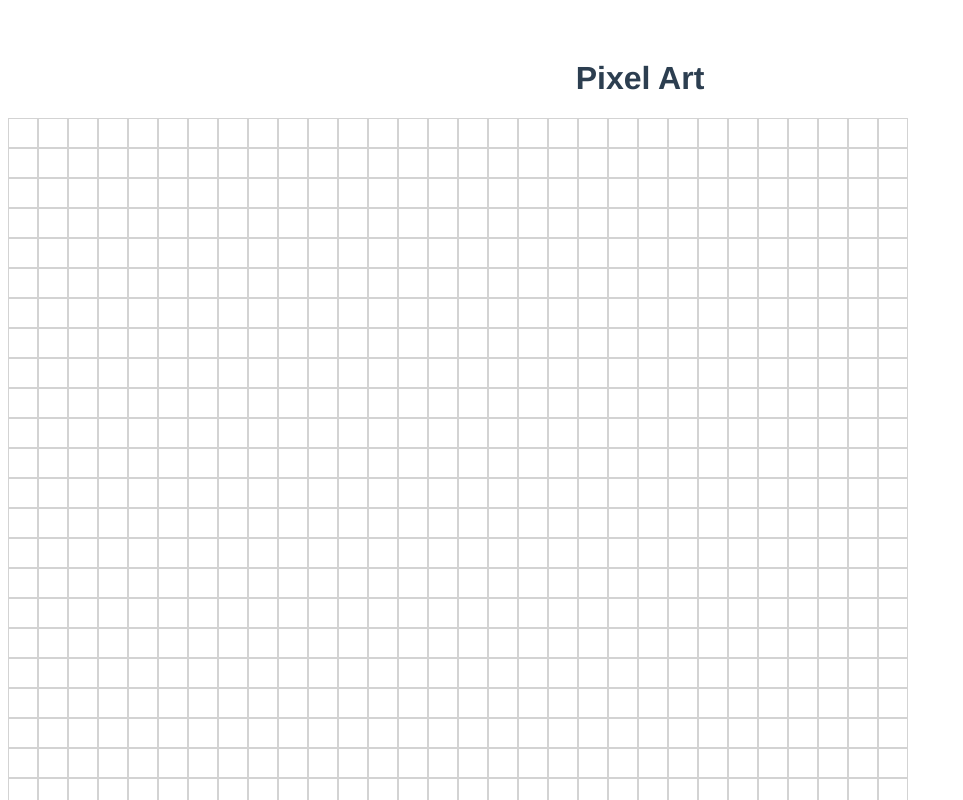
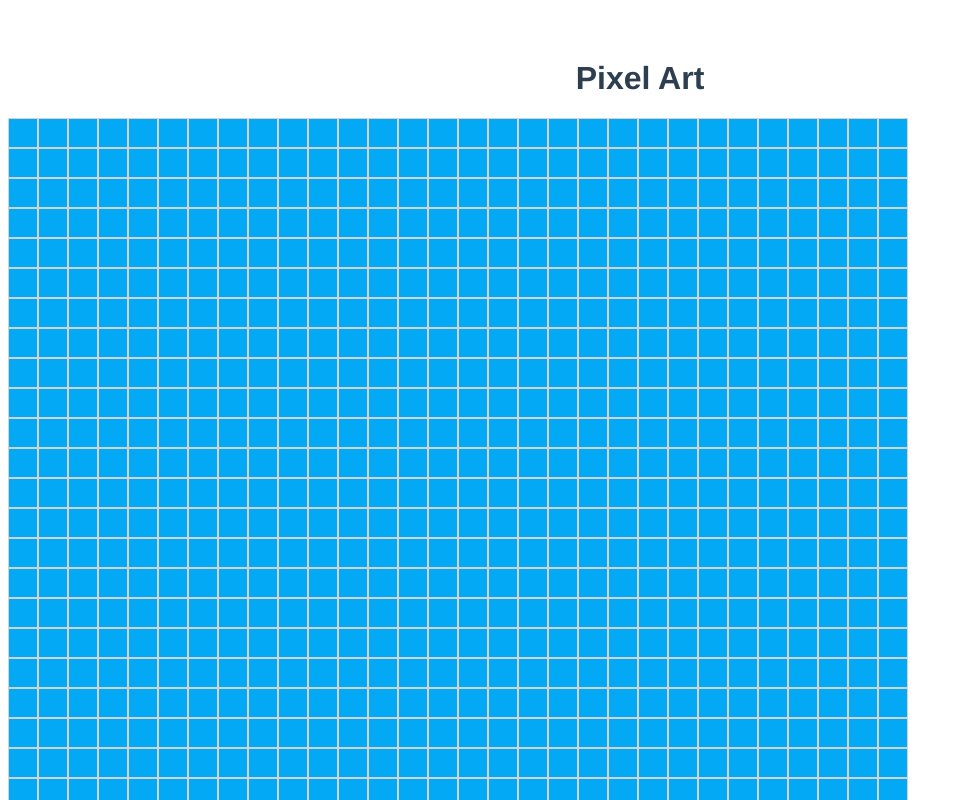
Before and after one commit to mostmojo/pixel-art, a Vue app: page / in a window 1280 px wide. Shown: the top 800 px of the page, without its empty margins (0-963 px from the left). Built offline with nearby package versions, Linux system fonts and the light colour scheme.

Commit message:
Add color

```diff
--- a/src/components/Canvas.vue
+++ b/src/components/Canvas.vue
@@ -1,6 +1,6 @@
 <template>
   <div class="canvas">
-    <Pixel v-for="n in 30 * 30" :key="n" />
+    <Pixel v-for="n in 30 * 30" :key="n" color="blue" />
   </div>
 </template>
 
--- a/src/components/Pixel.vue
+++ b/src/components/Pixel.vue
@@ -1,6 +1,15 @@
 <template>
-  <div class="pixel"></div>
+  <div :class="['pixel', color]"></div>
 </template>
+
+<script>
+export default {
+  name: "Pixel",
+  props: {
+    color: String
+  }
+};
+</script>
 
 <style scoped>
 .pixel {
@@ -9,4 +18,17 @@
   height: 30px;
   box-sizing: border-box;
 }
+
+.white {
+  background-color: white;
+}
+.lightblue {
+  background-color: rgb(0, 188, 212);
+}
+.blue {
+  background-color: rgb(3, 169, 244);
+}
+.darkblue {
+  background-color: rgb(33, 150, 243);
+}
 </style>
```
